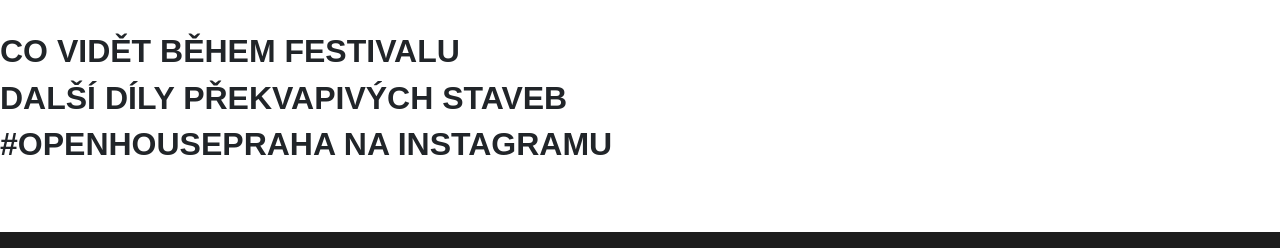
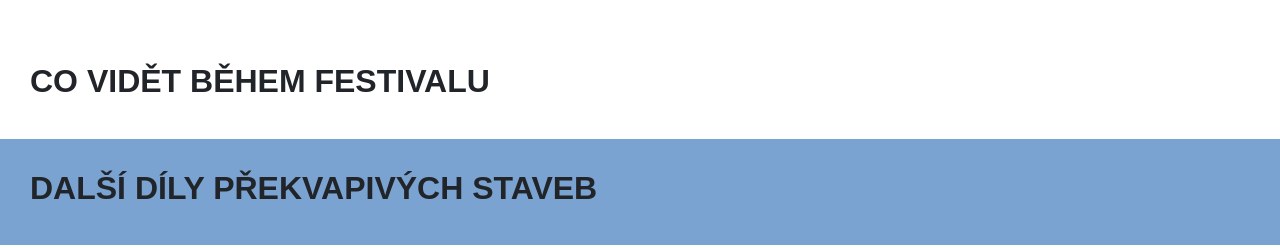
Before and after one commit to zuzka-s/open-house, a plain HTML site: page index.html in a window 1280 px wide. Shown: the part 564-812 px from the top of the page. Drawn offline with nearby package versions, Linux system fonts and the light colour scheme; no server answers; a web font is replaced by a local one.

Commit message:
sections

```diff
--- a/index.html
+++ b/index.html
@@ -39,7 +39,7 @@ content="">
             <a href="https://mall.tv"><img src="images/malltv.svg" alt="Mall.tv"></a>
         </div>
     </div>
-    <div id="video-invitation" class="section">
+    <div id="video-invitation">
         <div class="wrapper">
             <div class="logo">
                 <img src="images/logo.png">
@@ -52,10 +52,13 @@ content="">
             </div>
         </div>
     </div>
-    <h2>Co vidět během festivalu</h2>
+    <div id="what-to-see" class="section">
+        <h2>Co vidět během festivalu</h2>
+    </div>
+    <div  id="more-episodes" class="section">
 
-
-    <h2>Další díly Překvapivých staveb</h2>
+        <h2>Další díly Překvapivých staveb</h2>
+    </div>
 
     <div class="section">
         <h2>#openhousepraha na Instagramu</h2>
--- a/style.scss
+++ b/style.scss
@@ -61,6 +61,19 @@ h6 {
 
 #video-invitation .logo img{
     width: 100%;
+}
+
+.section {
+    display: flex;
+    flex-wrap: wrap;
+    max-width: 2000px;
+    margin: auto;
+    padding: 30px;
+    justify-content: flex-start;
+}
+
+#more-episodes {
+    background-color: $secondary;
 }
 
 @media screen and (max-width: 1180px) {
@@ -242,17 +255,9 @@ div.platformy img {
         .instagram-feed {
             display: flex;
             flex-wrap: wrap;
-            max-width: 2000px;
-            margin: auto;
-            padding: 30px 3vw;
             justify-content: center;
         }
 
-        @media screen and (max-width: 700px) {
-            .instagram-feed {
-            padding: 30px 1vw;
-            }
-        }
         .instagram-feed .instagram-post {
             width: 12.5%;
             min-width: 200px;
```
Also changed, not shown: style.css, 1 other file.
